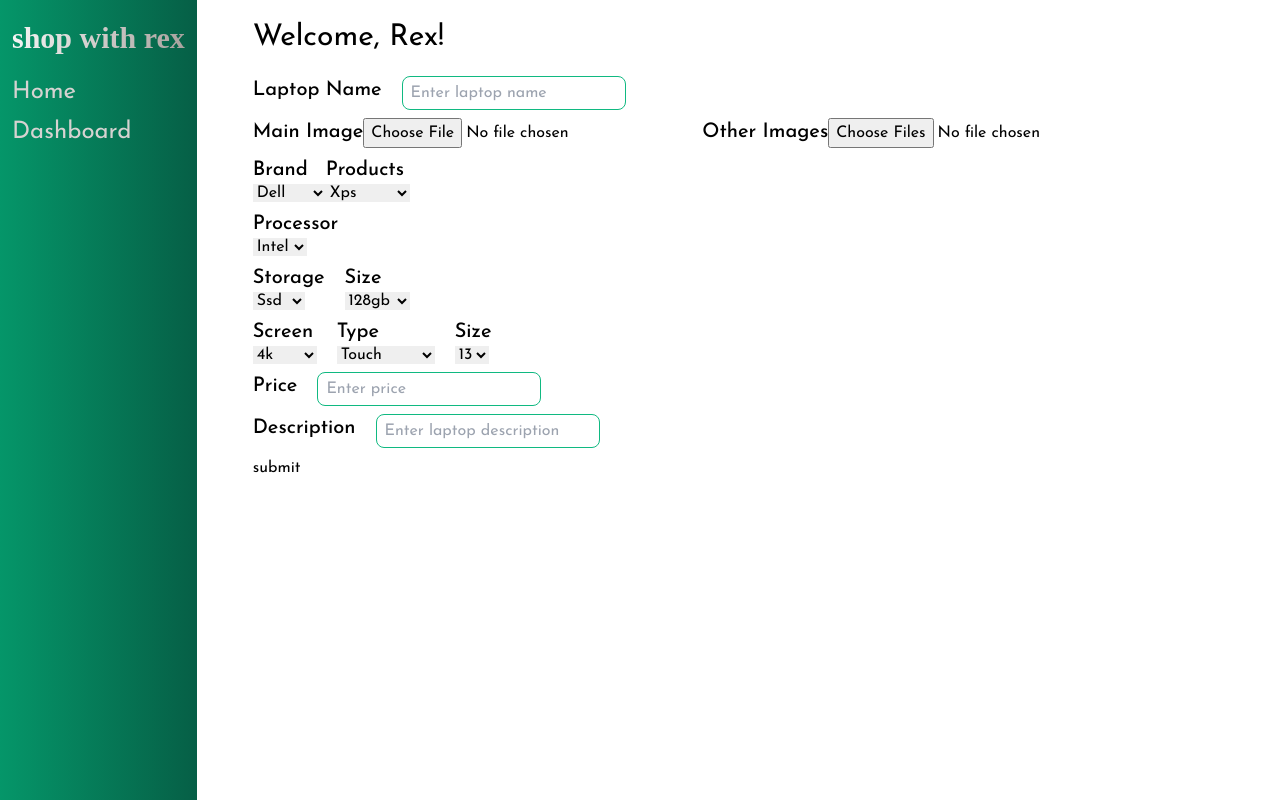
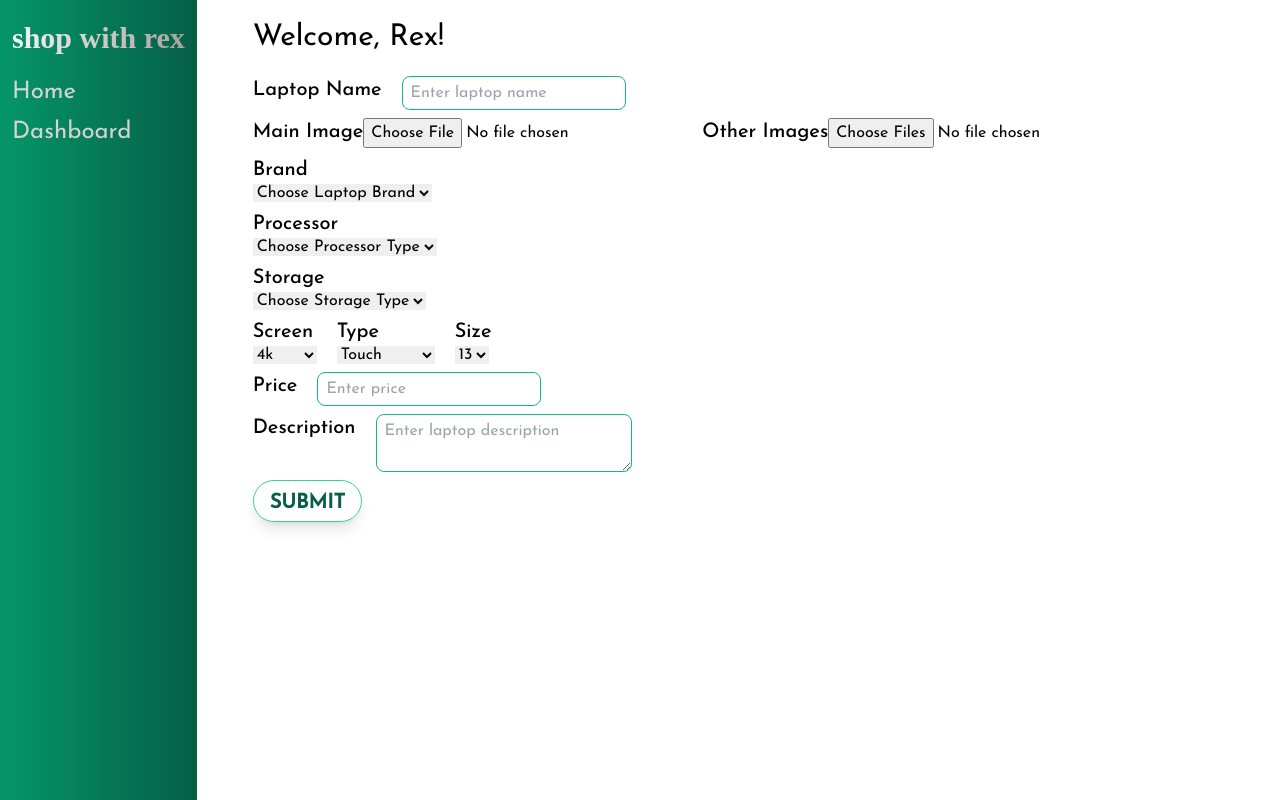
Before and after one commit to Lubwama-Emmanuel/RTG_dashboard, a React (Vite) app: page /dashboard in a window 1280 px wide. Built offline with nearby package versions, Linux system fonts and the light colour scheme; a web font is replaced by a local one.

Commit message:
refactor:refactored states

```diff
--- a/Data.js
+++ b/Data.js
@@ -1,14 +1,26 @@
-export const dellProducts = ["xps", "precision"];
+export const dellProducts = ["Choose Dell MOdel", "xps", "precision"];
 
-export const hpProducts = ["elitebook", "spectre", "probook", "omen"];
+export const hpProducts = [
+  "Choose Hp Model",
+  "elitebook",
+  "spectre",
+  "probook",
+  "omen",
+];
 
-export const brands = ["dell", "hp", "lenovo", "acer"];
+export const brands = ["Choose Laptop brand", "dell", "hp", "lenovo", "acer"];
 
-export const cores = ["i3", "i5", "i7", "i9"];
+export const cores = ["Choose Laptop cores", "i3", "i5", "i7", "i9"];
 
-export const generations = ["4th", "5th", "6th", "7th"];
+export const generations = [
+  "Choose Laptop generation",
+  "4th",
+  "5th",
+  "6th",
+  "7th",
+];
 
 export const ryzens = [5, 7];
 
-export const ssd = ["128gb", "256gb", "512gb", "1tb"];
-export const hdd = ["500gb", "1tb"];
+export const ssd = ["Choose SSD Size", "128GB", "256GB", "512GB", "1TB"];
+export const hdd = ["Choose HDD Size", "500GB", "1TB"];
--- a/package.json
+++ b/package.json
@@ -12,6 +12,7 @@
   "dependencies": {
     "@tanstack/react-query": "^5.4.3",
     "axios": "^1.5.1",
+    "prop-types": "^15.8.1",
     "react": "^18.2.0",
     "react-dom": "^18.2.0",
     "react-router-dom": "^6.16.0"
--- a/src/App.jsx
+++ b/src/App.jsx
@@ -2,6 +2,7 @@ import { RouterProvider, createBrowserRouter } from "react-router-dom";
 import AppLayout from "./ui/AppLayout";
 import Home from "./pages/Home";
 import Dashboard from "./pages/Dashboard";
+import { getLaptops } from "../helpers/Loaders";
 
 // Entry
 export default function App() {
@@ -12,6 +13,7 @@ export default function App() {
         {
           path: "/",
           element: <Home />,
+          loader: getLaptops,
         },
         {
           path: "/dashboard",
--- a/src/pages/Dashboard.jsx
+++ b/src/pages/Dashboard.jsx
@@ -14,31 +14,40 @@ import {
   hdd,
 } from "../../Data";
 import Label from "../ui/Label";
+import Button from "../ui/Button";
 
 // change api to production baseURL
 const baseUrl = `http://127.0.0.1:9000/api/v1`;
 
+const initialState = {
+  name: "",
+  brand: "",
+  productLine: "",
+  core: "",
+  generation: "",
+  processor: "",
+  storage: "",
+  size: "",
+  screen: "",
+  price: "",
+  desc: "",
+};
+
 export default function Dashboard() {
-  // To handle these state all together to make code look better and organized for better readability
-  const [name, setName] = useState("");
-  const [brand, setBrand] = useState("dell");
-  const [productLine, setProductLine] = useState("");
-  const [core, setCore] = useState("");
-  const [generation, setGeneration] = useState("");
-  const [processor, setProcessor] = useState("");
-  const [storage, setStorage] = useState("ssd");
-  const [size, setSize] = useState("");
   const [image, setImage] = useState("");
   const [images, setImages] = useState([]);
-  const [screen, setScreen] = useState("");
-  const [price, setPrice] = useState("");
-  const [desc, setDesc] = useState("");
 
-  async function handleSubmit(e) {
-    e.preventDefault();
+  const [specs, setSpecs] = useState(initialState);
 
+  // Function to handle updating specs
+  function handleSpecs(inputField, value) {
+    setSpecs((currentState) => {
+      return { ...currentState, [inputField]: value };
+    });
+  }
+
+  async function handleSubmit() {
     const formData = new FormData();
-    // formData.append("images", images);
 
     formData.append("images", image);
 
@@ -46,34 +55,25 @@ export default function Dashboard() {
       formData.append("images", img);
     });
 
-    formData.append("name", name);
-    formData.append("brand", brand);
-    formData.append("processor", processor);
-    formData.append("storage", storage);
-    formData.append("size", size);
-    formData.append("generation", generation);
-    formData.append("screen", screen);
-    formData.append("price", price);
-    formData.append("core", core);
-    formData.append("desc", desc);
+    formData.append("name", specs.name);
+    formData.append("brand", specs.brand);
+    formData.append("processor", specs.processor);
+    formData.append("storage", specs.storage);
+    formData.append("size", specs.size);
+    formData.append("generation", specs.generation);
+    formData.append("screen", specs.screen);
+    formData.append("price", specs.price);
+    formData.append("core", specs.core);
+    formData.append("desc", specs.desc);
 
     console.log(formData);
 
     try {
       await axios.post(`${baseUrl}/laptops/addLaptop`, formData);
     } catch (error) {
+      console.log("AN ERROR OCCURED DURING ADDING LAPTOP DATA", error);
       return;
     }
-
-    setName("");
-    setBrand("");
-    setCore("");
-    setGeneration("");
-    setProcessor("");
-    setProcessor("");
-    setProductLine("");
-    setSize("");
-    setStorage("");
   }
 
   function handleImagesUpload(e) {
@@ -90,8 +90,8 @@ export default function Dashboard() {
           <input
             type="text"
             placeholder="Enter laptop name"
-            value={name}
-            onChange={(e) => setName(e.target.value)}
+            value={specs.name}
+            onChange={(e) => handleSpecs("name", e.target.value)}
             className="w-56 rounded-lg border border-emerald-500 px-2 py-1 focus:outline-none focus:ring focus:ring-emerald-600 focus:ring-offset-2"
           />
         </div>
@@ -114,21 +114,21 @@ export default function Dashboard() {
           <DropDown
             options={brands}
             label="Brand"
-            selectedValue={brand}
-            onChange={(e) => setBrand(e.target.value)}
+            selectedValue={specs.brand}
+            onChange={(e) => handleSpecs("brand", e.target.value)}
           />
-          {brand === "dell" && (
+          {specs.brand === "dell" && (
             <DropDown
-              selectedValue={productLine}
-              onChange={(e) => setProductLine(e.target.value)}
+              selectedValue={specs.productLine}
+              onChange={(e) => handleSpecs("productLine", e.target.value)}
               options={dellProducts}
               label="products"
             />
           )}
-          {brand === "hp" && (
+          {specs.brand === "hp" && (
             <DropDown
-              selectedValue={productLine}
-              onChange={(e) => setProductLine(e.target.value)}
+              selectedValue={specs.productLine}
+              onChange={(e) => handleSpecs("productLine", e.target.value)}
               options={hpProducts}
               label="products"
             />
@@ -136,31 +136,31 @@ export default function Dashboard() {
         </div>
         <div className="flex gap-5">
           <DropDown
-            selectedValue={processor}
             label="processor"
-            options={["intel", "amd"]}
-            onChange={(e) => setProcessor(e.target.value)}
+            options={["Choose Processor Type", "intel", "amd"]}
+            selectedValue={specs.processor}
+            onChange={(e) => handleSpecs("processor", e.target.value)}
           />
-          {processor === "intel" && (
+          {specs.processor === "intel" && (
             <div className="flex gap-5">
               <DropDown
-                selectedValue={core}
-                onChange={(e) => setCore(e.target.value)}
+                selectedValue={specs.core}
+                onChange={(e) => handleSpecs("core", e.target.value)}
                 label="core"
                 options={cores}
               />
               <DropDown
-                selectedValue={generation}
-                onChange={(e) => setGeneration(e.target.value)}
+                selectedValue={specs.generation}
+                onChange={(e) => handleSpecs("generation", e.target.value)}
                 label="generation"
                 options={generations}
               />
             </div>
           )}
-          {processor === "amd" && (
+          {specs.processor === "amd" && (
             <DropDown
-              selectedValue={core}
-              onChange={(e) => setCore(e.target.value)}
+              selectedValue={specs.core}
+              onChange={(e) => handleSpecs("core", e.target.value)}
               label="ryzen"
               options={ryzens}
             />
@@ -168,25 +168,25 @@ export default function Dashboard() {
         </div>
         <div className="flex gap-5">
           <DropDown
-            selectedValue={storage}
             label="storage"
-            options={["ssd", "hdd"]}
-            onChange={(e) => setStorage(e.target.value)}
+            options={["Choose Storage Type", "ssd", "hdd"]}
+            selectedValue={specs.storage}
+            onChange={(e) => handleSpecs("storage", e.target.value)}
           />
-          {storage === "ssd" && (
+          {specs.storage === "ssd" && (
             <div className="flex">
               <DropDown
-                selectedValue={size}
-                onChange={(e) => setSize(e.target.value)}
+                selectedValue={specs.size}
+                onChange={(e) => handleSpecs("size", e.target.value)}
                 label="size"
                 options={ssd}
               />
             </div>
           )}
-          {storage === "hdd" && (
+          {specs.storage === "hdd" && (
             <DropDown
-              selectedValue={size}
-              onChange={(e) => setSize(e.target.value)}
+              selectedValue={specs.size}
+              onChange={(e) => handleSpecs("size", e.target.value)}
               label="size"
               options={hdd}
             />
@@ -195,20 +195,20 @@ export default function Dashboard() {
 
         <div className="flex gap-5">
           <DropDown
-            selectedValue={screen}
-            onChange={(e) => setScreen(e.target.value)}
+            selectedValue={specs.screen}
+            onChange={(e) => handleSpecs("screen", e.target.value)}
             label="Screen"
             options={["4k", "1080p"]}
           />
           <DropDown
-            selectedValue={screen}
-            onChange={(e) => setScreen(e.target.value)}
+            selectedValue={specs.screen}
+            onChange={(e) => handleSpecs("screen", e.target.value)}
             label="Type"
             options={["touch", "non-touch"]}
           />
           <DropDown
-            selectedValue={screen}
-            onChange={(e) => setScreen(e.target.value)}
+            selectedValue={specs.screen}
+            onChange={(e) => handleSpecs("screen", e.target.value)}
             label="Size"
             options={["13", "14"]}
           />
@@ -217,23 +217,22 @@ export default function Dashboard() {
           <Label>{"Price"}</Label>
           <input
             type="number"
-            value={price}
-            onChange={(e) => setPrice(e.target.value)}
+            value={specs.price}
+            onChange={(e) => handleSpecs("price", e.target.value)}
             placeholder="Enter price"
             className="w-56 rounded-lg border border-emerald-500 px-2 py-1 focus:outline-none focus:ring focus:ring-emerald-600 focus:ring-offset-2"
           />
         </div>
         <div className="flex gap-5">
           <Label>Description</Label>
-          <input
-            type="text"
+          <textarea
             placeholder="Enter laptop description"
-            value={desc}
-            onChange={(e) => setDesc(e.target.value)}
-            className="w-56 rounded-lg border border-emerald-500 px-2 py-1 focus:outline-none focus:ring focus:ring-emerald-600 focus:ring-offset-2"
+            value={specs.desc}
+            onChange={(e) => handleSpecs("desc", e.target.value)}
+            className="w-64 rounded-lg border border-emerald-500 px-2 py-1 focus:outline-none focus:ring focus:ring-emerald-600 focus:ring-offset-2"
           />
         </div>
-        <button onClick={handleSubmit}>submit</button>
+        <Button handleClick={handleSubmit}>submit</Button>
       </form>
     </div>
   );
--- a/src/pages/Home.jsx
+++ b/src/pages/Home.jsx
@@ -1,21 +1,23 @@
-import axios from "axios";
-import { useQuery } from "@tanstack/react-query";
+import { useLoaderData } from "react-router-dom";
 
 export default function Home() {
-  const { data } = useQuery({
-    queryKey: ["laptops"],
-    queryFn: async () => {
-      const { data } = await axios.get(
-        "http://127.0.0.1:9000/api/v1/laptops/getLaptops",
-      );
-      return data;
-    },
-  });
+  // const { data } = useQuery({
+  //   queryKey: ["laptops"],
+  //   queryFn: async () => {
+  //     const { data } = await axios.get(
+  //       "http://127.0.0.1:9000/api/v1/laptops/getLaptops",
+  //     );
+  //     return data;
+  //   },
+  // });
+  const laptops = useLoaderData();
+
+  console.log(laptops);
 
   return (
     <div>
       <h2>Statistics</h2>
-      <h2>{data.data.length}</h2>
+      {/* <h2>{data.data.length}</h2> */}
     </div>
   );
 }
```
Also changed, not shown: src/ui/Button.jsx (+7 -1 lines), 1 other file (tests, documents, lock files or other folders).
